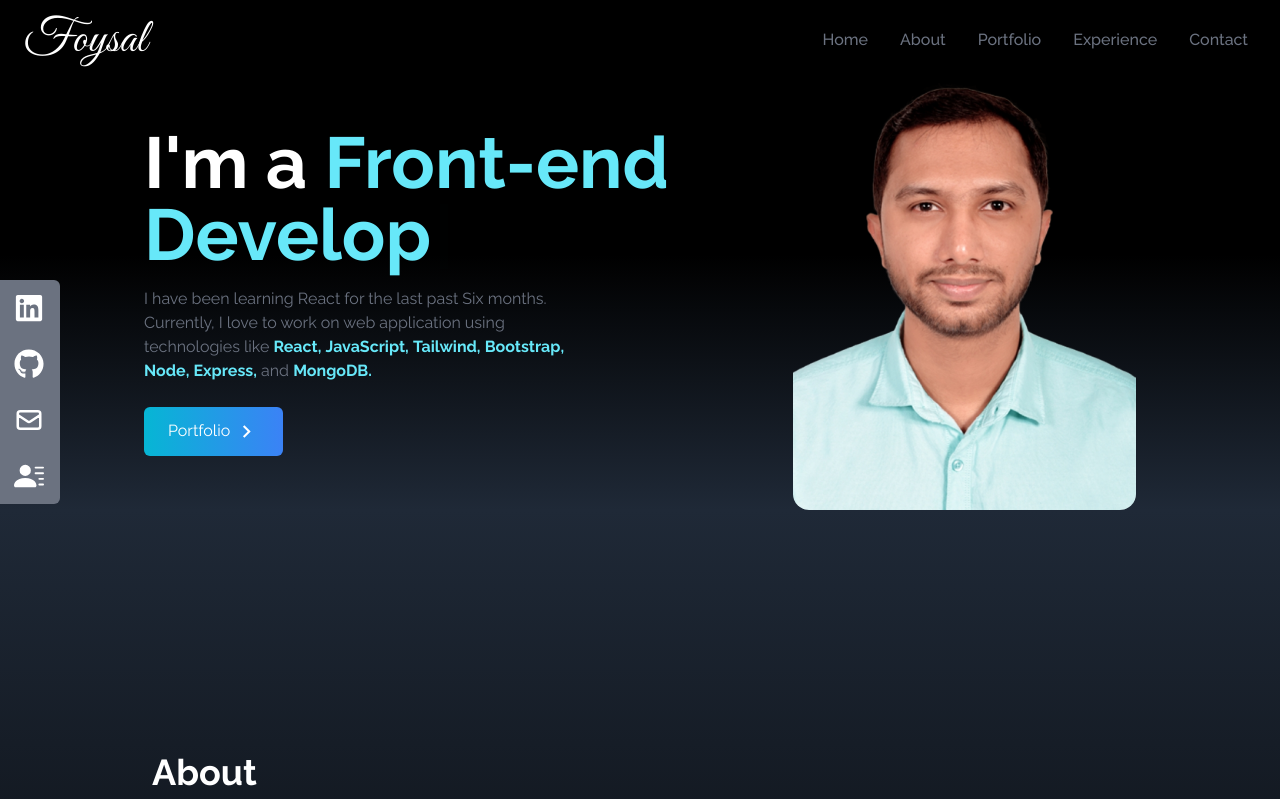
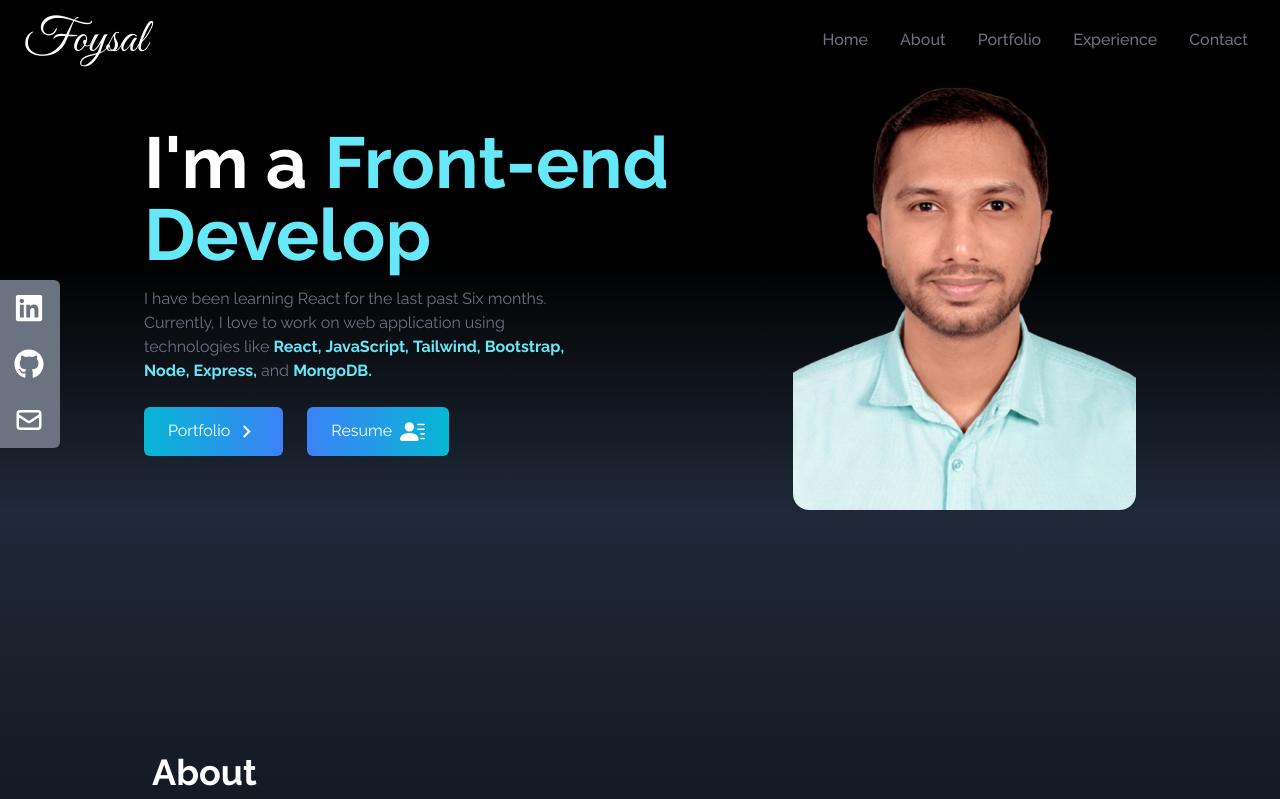
Before and after one commit to ifoysalahmmed/portfolio, a React (Vite) app: page / in a window 1280 px wide. Shown: the top 799 px of the page. Built offline with nearby package versions, Linux system fonts and the light colour scheme.

Commit message:
added Resume Button & updated some styles

```diff
--- a/src/components/Contact.jsx
+++ b/src/components/Contact.jsx
@@ -9,7 +9,7 @@ const Contact = () => {
       className="bg-gradient-to-b from-black to-gray-800 w-full min-h-screen pt-20"
     >
       <div className="max-w-screen-lg mx-auto p-4 flex flex-col justify-center w-full h-full text-white">
-        <div className="pb-8">
+        <div className="pb-6">
           <h2 className="text-4xl font-bold p-2 inline border-b-4 border-gray-500">
             Contact
           </h2>
@@ -17,10 +17,10 @@ const Contact = () => {
             Please submit the form below to get in touch with me
           </p>
         </div>
-        <div className="flex justify-evenly items-start">
-          <div className="space-y-6">
+        <div className="flex flex-col justify-center items-center space-y-4">
+          <div className="md:flex items-center gap-10">
             <div className="flex items-center gap-3">
-              <FcPhoneAndroid size={50}></FcPhoneAndroid>
+              <FcPhoneAndroid size={30}></FcPhoneAndroid>
               <div className="font-medium">
                 <p>+880 1575 - 094413</p>
                 <p>+880 1308 - 317413</p>
@@ -28,8 +28,8 @@ const Contact = () => {
             </div>
             <div className="flex items-center gap-3">
               <FaLocationDot
-                size={50}
-                className="text-gray-500"
+                size={30}
+                className="text-gray-300"
               ></FaLocationDot>
               <div className="font-medium">
                 <p>Panchagarh, Rangpur</p>
@@ -37,6 +37,8 @@ const Contact = () => {
               </div>
             </div>
           </div>
+
+          <div className="w-full flex justify-center items-center">
             <form
               action="https://getform.io/f/4ccc9014-c91d-4c88-ac27-58731f838916"
               method="POST"
@@ -46,19 +48,19 @@ const Contact = () => {
                 type="text"
                 name="name"
                 placeholder="Enter your name"
-              className="p-2 bg-transparent border-2 rounded-md text-white focus:outline-none"
+                className="p-2 bg-transparent border-2 rounded-md text-white focus:border-b-8 focus:border-slate-400 focus:outline-none"
               />
               <input
                 type="email"
                 name="email"
                 placeholder="Enter your email"
-              className="p-2 my-4 bg-transparent border-2 rounded-md text-white focus:outline-none"
+                className="p-2 my-4 bg-transparent border-2 rounded-md text-white focus:border-b-8 focus:border-slate-400 focus:outline-none"
               />
               <textarea
                 name="message"
                 placeholder="Enter your message"
                 rows="5"
-              className="p-2 bg-transparent border-2 rounded-md text-white focus:outline-none"
+                className="p-2 bg-transparent border-2 rounded-md text-white focus:border-b-8 focus:border-slate-400 focus:outline-none"
               ></textarea>
               <button className="text-white bg-gradient-to-r from-cyan-500 to-blue-500 px-6 py-3 my-8 mx-auto flex items-center rounded-md hover:scale-110 duration-300">
                 Let's talk
@@ -67,6 +69,7 @@ const Contact = () => {
           </div>
         </div>
       </div>
+    </div>
   );
 };
 
--- a/src/components/Home.jsx
+++ b/src/components/Home.jsx
@@ -3,6 +3,7 @@ import HeroImage from "../assets/heroImage.jpg";
 import { MdOutlineKeyboardArrowRight } from "react-icons/md";
 import { Typewriter } from "react-simple-typewriter";
 import { Link } from "react-scroll";
+import { BsFillPersonLinesFill } from "react-icons/bs";
 
 const Home = () => {
   return (
@@ -41,6 +42,7 @@ const Home = () => {
             <span className="font-bold text-cyan-300">Express,</span> and{" "}
             <span className="font-bold text-cyan-300">MongoDB.</span>
           </p>
+          <div className="flex flex-row items-center gap-6">
             <div>
               <Link
                 to="portfolio"
@@ -57,6 +59,22 @@ const Home = () => {
                 </span>
               </Link>
             </div>
+            <div>
+              <a
+                href="/Foysal's Resume.pdf"
+                download={true}
+                className="group text-white w-fit px-6 py-3 my-2 flex items-center rounded-md bg-gradient-to-r from-blue-500 to-cyan-500 cursor-pointer"
+              >
+                Resume
+                <span className="duration-500 hover:scale-125">
+                  <BsFillPersonLinesFill
+                    size={25}
+                    className="ml-2"
+                  ></BsFillPersonLinesFill>
+                </span>
+              </a>
+            </div>
+          </div>
         </div>
         <div>
           <img
--- a/src/components/SocialLinks.jsx
+++ b/src/components/SocialLinks.jsx
@@ -1,7 +1,6 @@
 import React from "react";
 import { FaGithub, FaLinkedin } from "react-icons/fa";
 import { HiOutlineMail } from "react-icons/hi";
-import { BsFillPersonLinesFill } from "react-icons/bs";
 
 const SocialLinks = () => {
   const links = [
@@ -32,16 +31,6 @@ const SocialLinks = () => {
         </>
       ),
       href: "mailto:foo@gmail.com",
-    },
-    {
-      id: 4,
-      child: (
-        <>
-          Resume <BsFillPersonLinesFill size={30}></BsFillPersonLinesFill>
-        </>
-      ),
-      href: "/Foysal's Resume.pdf",
-      download: true,
       style: "rounded-br-md",
     },
   ];
```
Also changed, not shown: src/components/temp.jsx (added). Lines whose indentation alone changed are shown as unchanged.
